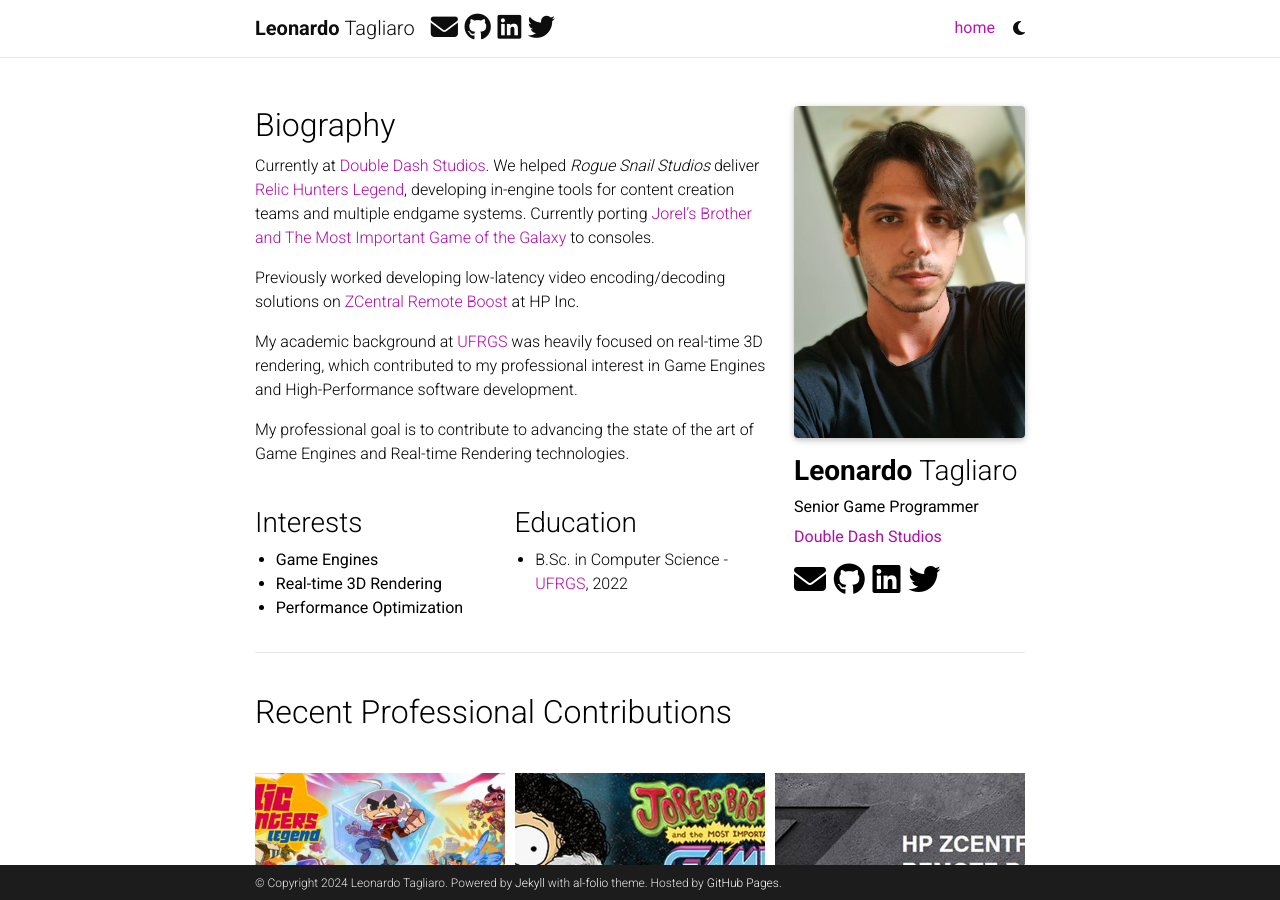
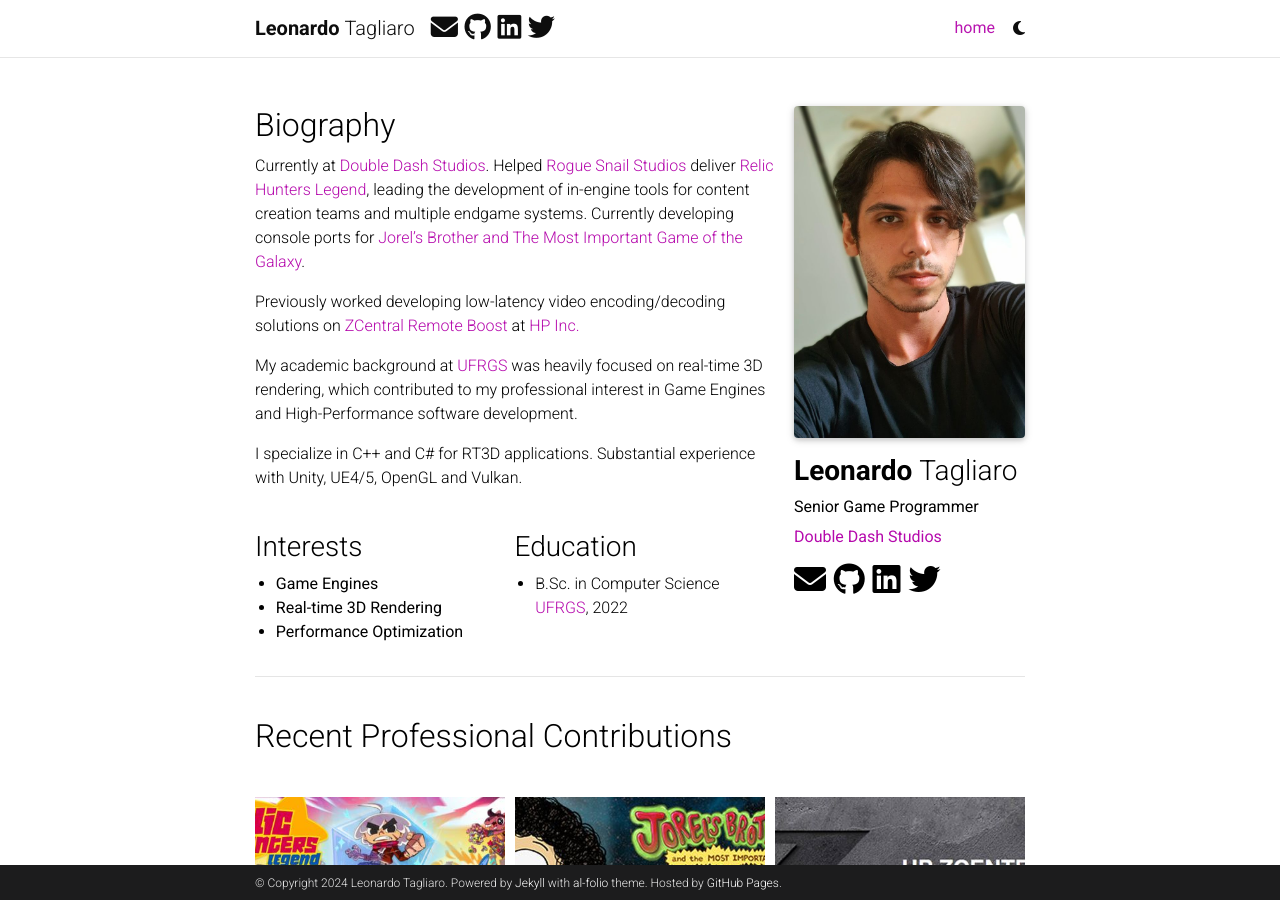
Before and after one commit to leotgo/leotgo.github.io, a Jekyll site: the page built from _pages/about.md, in a window 1280 px wide and 900 px high. Built offline with Jekyll 4.4.1, drawn with Linux system fonts in a browser that asks for light colours; full-size pictures stand in for the smaller copies a plugin makes; comment, search, counter and statistics services are not loaded; a style sheet for code colours, icons or effects is not loaded.

Commit message:
Multiple fixes on About page contents

```diff
--- a/_layouts/about.html
+++ b/_layouts/about.html
@@ -122,7 +122,8 @@
                     <ul>
                         {%- for edu in page.education %}
                         <li>
-                            <p>{{ edu.degree }} - {{ edu.institution }}, {{ edu.year }}</p>
+                            <p>{{ edu.degree }}<br>
+                               {{ edu.institution }}, {{ edu.year }}</p>
                         </li>
                         {%- endfor %}
                     </ul>
--- a/_pages/about.md
+++ b/_pages/about.md
@@ -30,10 +30,10 @@
 social: true  # includes social icons at the bottom of the page
 ---
 
-Currently at [Double Dash Studios](http://www.doubledashstudios.com). We helped *Rogue Snail Studios* deliver [Relic Hunters Legend](https://store.steampowered.com/app/633080/Relic_Hunters_Legend/), developing in-engine tools for content creation teams and multiple endgame systems. Currently porting [Jorel’s Brother and The Most Important Game of the Galaxy](https://store.steampowered.com/app/1398910/Jorels_Brother_and_The_Most_Important_Game_of_the_Galaxy/) to consoles.
+Currently at [Double Dash Studios](https://www.doubledashstudios.com/). Helped [Rogue Snail Studios](https://roguesnail.com/) deliver [Relic Hunters Legend](https://store.steampowered.com/app/633080/Relic_Hunters_Legend/), leading the development of in-engine tools for content creation teams and multiple endgame systems. Currently developing console ports for [Jorel’s Brother and The Most Important Game of the Galaxy](https://store.steampowered.com/app/1398910/Jorels_Brother_and_The_Most_Important_Game_of_the_Galaxy/).
 
-Previously worked developing low-latency video encoding/decoding solutions on [ZCentral Remote Boost](https://www.hp.com/us-en/workstations/zcentral-remote-boost.html) at HP Inc.
+Previously worked developing low-latency video encoding/decoding solutions on [ZCentral Remote Boost](https://www.hp.com/us-en/workstations/zcentral-remote-boost.html) at [HP Inc.](https://www.hp.com/us-en/home.html)
 
 My academic background at [UFRGS](https://www.inf.ufrgs.br/site/en) was heavily focused on real-time 3D rendering, which contributed to my professional interest in Game Engines and High-Performance software development.
 
-My professional goal is to contribute to advancing the state of the art of Game Engines and Real-time Rendering technologies.
+I specialize in C++ and C# for RT3D applications. Substantial experience with Unity, UE4/5, OpenGL and Vulkan.
```
